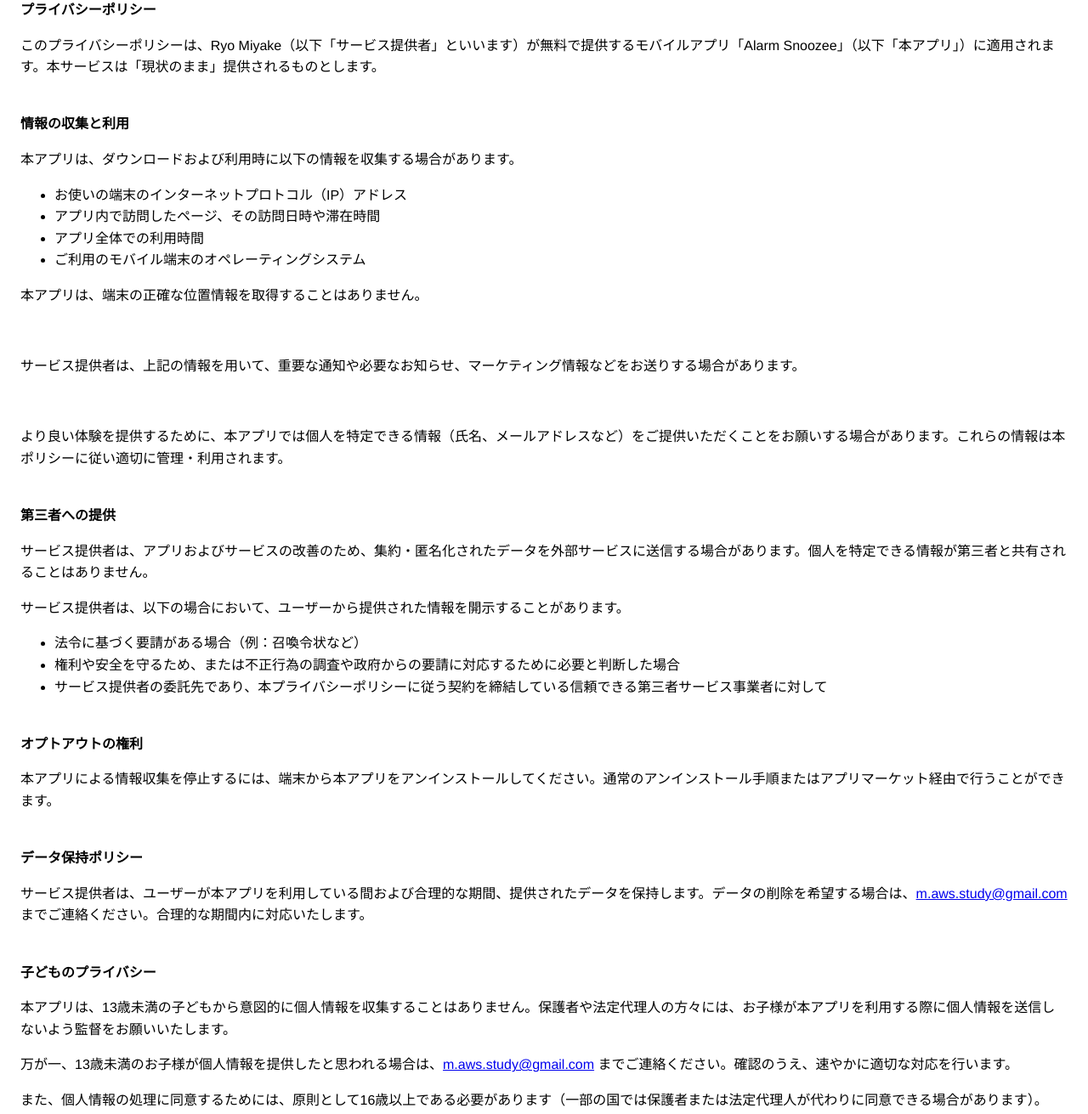
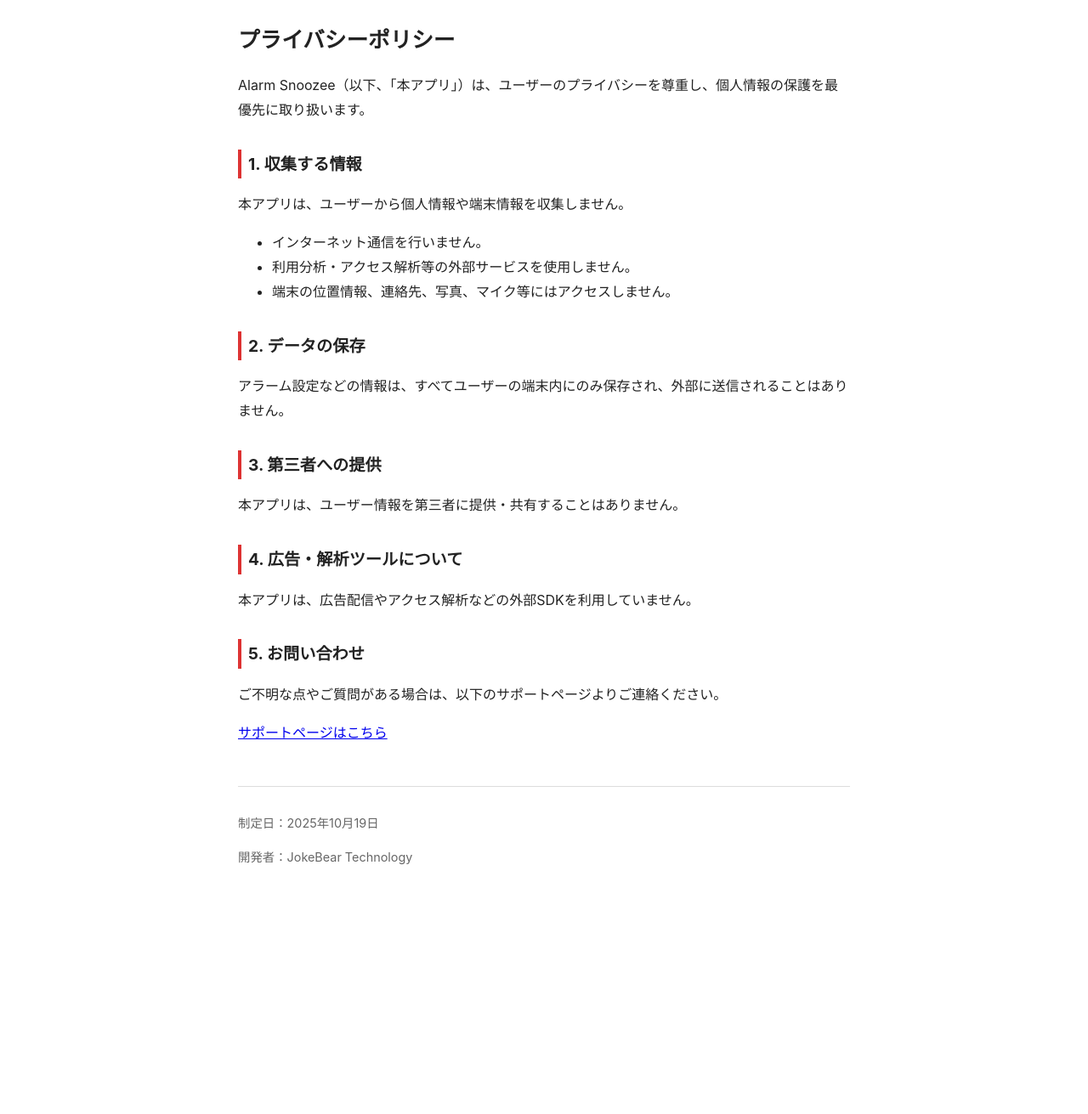
Before and after one commit to kumasunny/alarm-snoozee-site, a plain HTML site: page privacy/index.html in a window 1280 px wide. Shown: the part 25-1336 px from the top of the page at 85% size. After the commit the page ends 1094 px from the top, so only its background shows below. Drawn offline with Linux system fonts and the light colour scheme.

```diff
--- a/privacy/index.html
+++ b/privacy/index.html
@@ -1,71 +1,66 @@
 <!DOCTYPE html>
 <html lang="ja">
 <head>
-  <meta charset="utf-8">
-  <meta name="viewport" content="width=device-width">
-  <title>プライバシーポリシー</title>
+  <meta charset="UTF-8" />
+  <meta name="viewport" content="width=device-width, initial-scale=1.0" />
+  <title>プライバシーポリシー | Alarm Snoozee</title>
   <style>
-    body { font-family: 'Helvetica Neue', Helvetica, Arial, sans-serif; padding:1em; line-height:1.6; }
+    body {
+      font-family: -apple-system, BlinkMacSystemFont, "Segoe UI", Roboto, "Noto Sans JP", sans-serif;
+      margin: 0 auto;
+      padding: 2rem;
+      max-width: 720px;
+      line-height: 1.8;
+      color: #222;
+      background-color: #fff;
+    }
+    h1 {
+      font-size: 1.6rem;
+      margin-bottom: 1rem;
+    }
+    h2 {
+      font-size: 1.2rem;
+      margin-top: 2rem;
+      border-left: 4px solid #d33;
+      padding-left: 0.5rem;
+    }
+    footer {
+      margin-top: 3rem;
+      font-size: 0.9rem;
+      color: #666;
+      border-top: 1px solid #ddd;
+      padding-top: 1rem;
+    }
   </style>
 </head>
 <body>
-  <strong>プライバシーポリシー</strong>
-  <p>このプライバシーポリシーは、Ryo Miyake（以下「サービス提供者」といいます）が無料で提供するモバイルアプリ「Alarm Snoozee」（以下「本アプリ」）に適用されます。本サービスは「現状のまま」提供されるものとします。</p>
+  <h1>プライバシーポリシー</h1>
+  <p>Alarm Snoozee（以下、「本アプリ」）は、ユーザーのプライバシーを尊重し、個人情報の保護を最優先に取り扱います。</p>
 
-  <br><strong>情報の収集と利用</strong>
-  <p>本アプリは、ダウンロードおよび利用時に以下の情報を収集する場合があります。</p>
+  <h2>1. 収集する情報</h2>
+  <p>本アプリは、ユーザーから個人情報や端末情報を収集しません。</p>
   <ul>
-    <li>お使いの端末のインターネットプロトコル（IP）アドレス</li>
-    <li>アプリ内で訪問したページ、その訪問日時や滞在時間</li>
-    <li>アプリ全体での利用時間</li>
-    <li>ご利用のモバイル端末のオペレーティングシステム</li>
+    <li>インターネット通信を行いません。</li>
+    <li>利用分析・アクセス解析等の外部サービスを使用しません。</li>
+    <li>端末の位置情報、連絡先、写真、マイク等にはアクセスしません。</li>
   </ul>
 
-  <p>本アプリは、端末の正確な位置情報を取得することはありません。</p>
+  <h2>2. データの保存</h2>
+  <p>アラーム設定などの情報は、すべてユーザーの端末内にのみ保存され、外部に送信されることはありません。</p>
 
-  <br><p>サービス提供者は、上記の情報を用いて、重要な通知や必要なお知らせ、マーケティング情報などをお送りする場合があります。</p>
+  <h2>3. 第三者への提供</h2>
+  <p>本アプリは、ユーザー情報を第三者に提供・共有することはありません。</p>
 
-  <br><p>より良い体験を提供するために、本アプリでは個人を特定できる情報（氏名、メールアドレスなど）をご提供いただくことをお願いする場合があります。これらの情報は本ポリシーに従い適切に管理・利用されます。</p>
+  <h2>4. 広告・解析ツールについて</h2>
+  <p>本アプリは、広告配信やアクセス解析などの外部SDKを利用していません。</p>
 
-  <br><strong>第三者への提供</strong>
-  <p>サービス提供者は、アプリおよびサービスの改善のため、集約・匿名化されたデータを外部サービスに送信する場合があります。個人を特定できる情報が第三者と共有されることはありません。</p>
+  <h2>5. お問い合わせ</h2>
+  <p>ご不明な点やご質問がある場合は、以下のサポートページよりご連絡ください。</p>
+  <p><a href="https://kumasunny.github.io/alarm-snoozee-site/support/" target="_blank">サポートページはこちら</a></p>
 
-  <p>サービス提供者は、以下の場合において、ユーザーから提供された情報を開示することがあります。</p>
-  <ul>
-    <li>法令に基づく要請がある場合（例：召喚令状など）</li>
-    <li>権利や安全を守るため、または不正行為の調査や政府からの要請に対応するために必要と判断した場合</li>
-    <li>サービス提供者の委託先であり、本プライバシーポリシーに従う契約を締結している信頼できる第三者サービス事業者に対して</li>
-  </ul>
-
-  <br><strong>オプトアウトの権利</strong>
-  <p>本アプリによる情報収集を停止するには、端末から本アプリをアンインストールしてください。通常のアンインストール手順またはアプリマーケット経由で行うことができます。</p>
-
-  <br><strong>データ保持ポリシー</strong>
-  <p>サービス提供者は、ユーザーが本アプリを利用している間および合理的な期間、提供されたデータを保持します。データの削除を希望する場合は、<a href="mailto:m.aws.study@gmail.com">m.aws.study@gmail.com</a> までご連絡ください。合理的な期間内に対応いたします。</p>
-
-  <br><strong>子どものプライバシー</strong>
-  <p>本アプリは、13歳未満の子どもから意図的に個人情報を収集することはありません。保護者や法定代理人の方々には、お子様が本アプリを利用する際に個人情報を送信しないよう監督をお願いいたします。</p>
-
-  <p>万が一、13歳未満のお子様が個人情報を提供したと思われる場合は、<a href="mailto:m.aws.study@gmail.com">m.aws.study@gmail.com</a> までご連絡ください。確認のうえ、速やかに適切な対応を行います。</p>
-
-  <p>また、個人情報の処理に同意するためには、原則として16歳以上である必要があります（一部の国では保護者または法定代理人が代わりに同意できる場合があります）。</p>
-
-  <br><strong>セキュリティ</strong>
-  <p>サービス提供者は、ユーザー情報の機密性を保護するため、物理的・電子的・手続き上の安全対策を講じています。</p>
-
-  <br><strong>プライバシーポリシーの変更</strong>
-  <p>本プライバシーポリシーは、必要に応じて改訂される場合があります。変更があった場合は、このページを更新することでお知らせします。定期的に本ページをご確認ください。アプリの継続利用は、変更後のポリシーに同意したものとみなされます。</p>
-
-  <br><p>本プライバシーポリシーの最終更新日：2025年10月19日</p>
-
-  <br><strong>同意</strong>
-  <p>本アプリを利用することにより、あなたは本プライバシーポリシーの内容に同意したものとみなされます。</p>
-
-  <br><strong>お問い合わせ</strong>
-  <p>本アプリの利用中にプライバシーに関してご不明点やご質問がある場合は、以下までご連絡ください。</p>
-  <p>Email: <a href="mailto:m.aws.study@gmail.com">m.aws.study@gmail.com</a></p>
-
-  <hr>
-  <p>このプライバシーポリシーは <a href="https://app-privacy-policy-generator.nisrulz.com/" target="_blank" rel="noopener noreferrer">App Privacy Policy Generator</a> をもとに作成されました。</p>
+  <footer>
+    <p>制定日：2025年10月19日</p>
+    <p>開発者：JokeBear Technology</p>
+  </footer>
 </body>
 </html>
```
Also changed, not shown: privacy/index.en.html (renamed from privacy/index_en.html).
